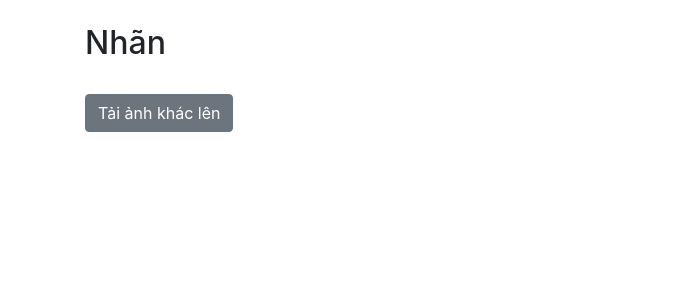
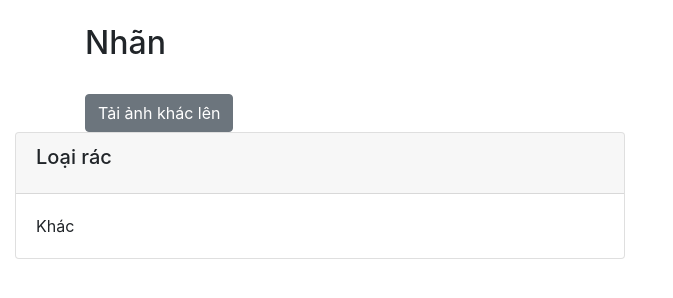
Before and after one commit to QuangquyNguyenvo/Project-Classification, a Flask app: page /result in a window 1280 px wide. Shown: the part 138-436 px from the top of the page, without its empty margins (0-673 px from the left). Run offline with Flask 2, Linux system fonts and the light colour scheme; some libraries are stand-ins or nearby versions.

Commit message:
Update result.html

```diff
--- a/vision_app/templates/result.html
+++ b/vision_app/templates/result.html
@@ -20,5 +20,15 @@
         </ul>
         <a href="/" class="btn btn-secondary mt-3">Tải ảnh khác lên</a>
     </div>
+    <div class="col-md-6">
+        <div class="card">
+            <div class="card-header">
+                <h5 class="card-title">Loại rác</h5>
+            </div>
+            <div class="card-body">
+                <p class="card-text">{{ waste_type }}</p>
+            </div>
+        </div>
+    </div>
 </body>
 </html>
```
